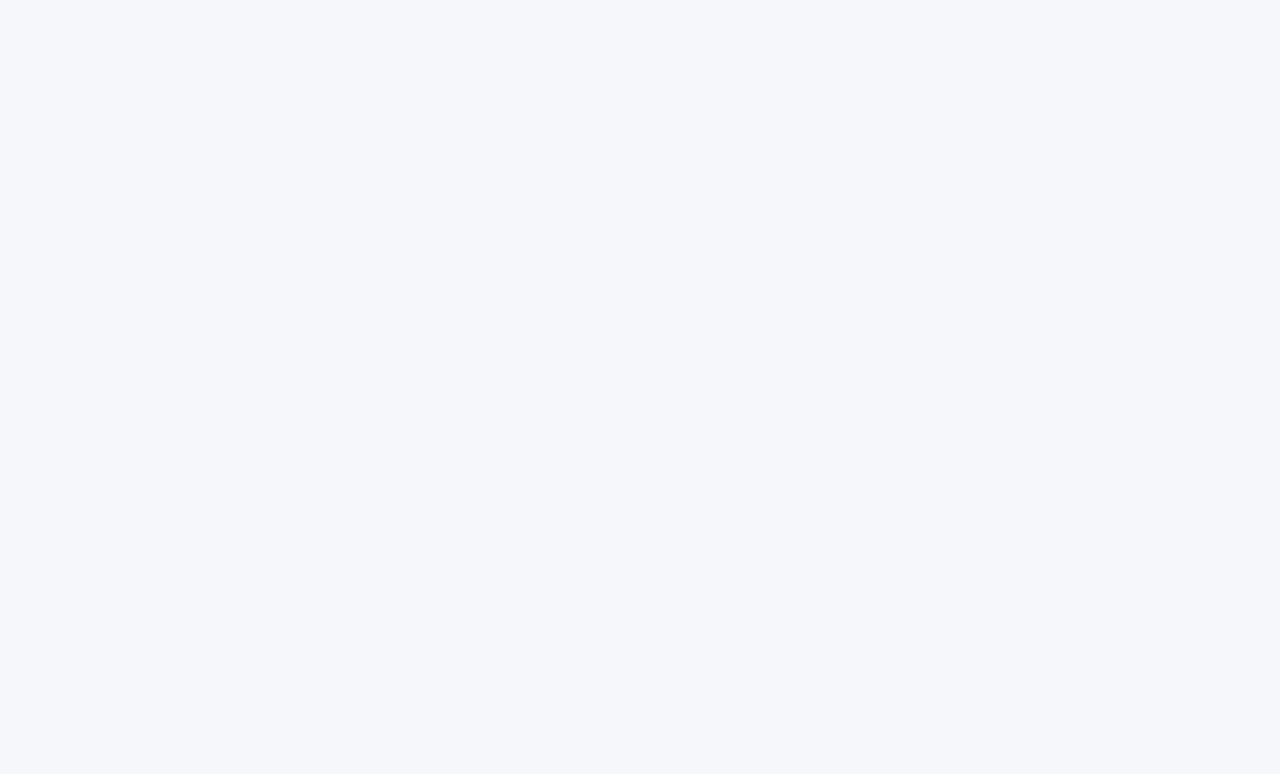
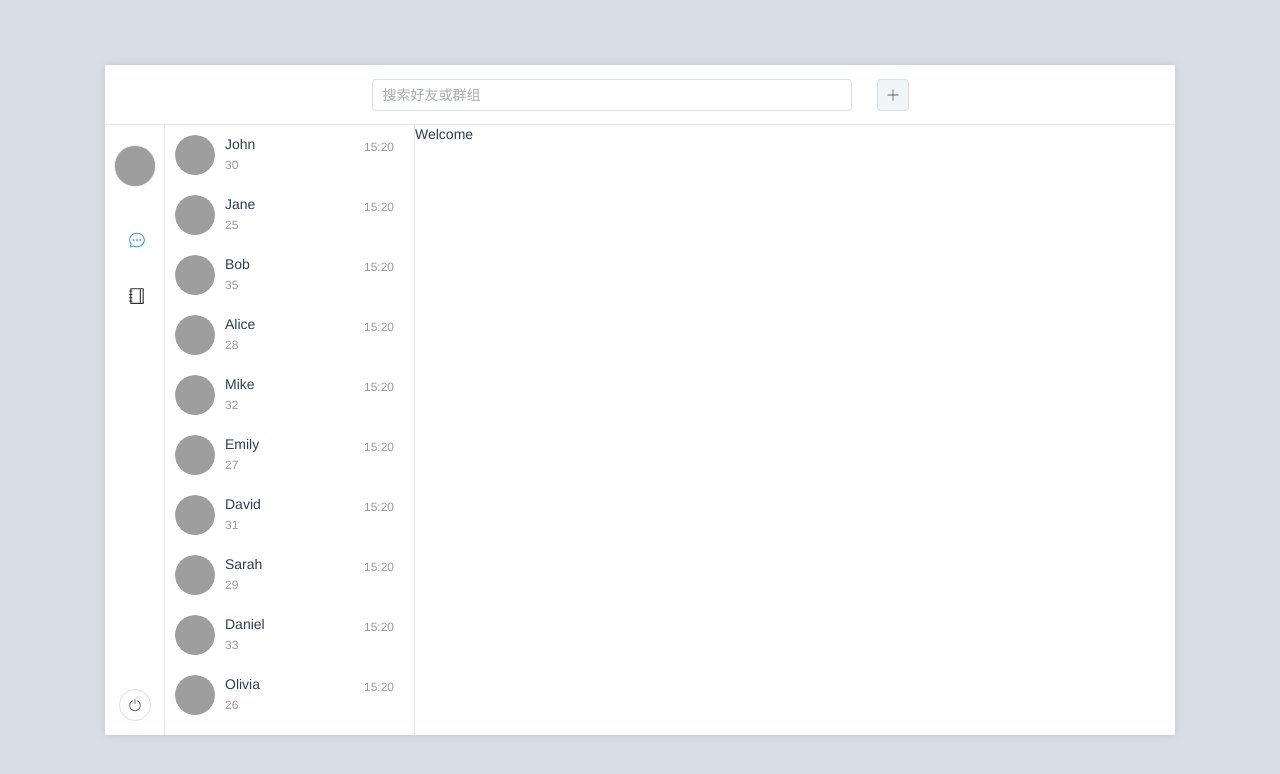
Before and after one commit to stillcalm/cctalk, a Vue app: page /home/chat/contact in a window 1280 px wide. Before the commit this address had no page. Shown: the top 774 px of the page. Built offline with nearby package versions, Linux system fonts and the light colour scheme; grey boxes are pictures that could not be loaded.

Commit message:
fix:router

```diff
--- a/src/components/friendList/FriendItem.vue
+++ b/src/components/chatList/ChatItem.vue
@@ -2,7 +2,7 @@
   <div>
     <div class="list-item">
 
-      <div class="right">
+      <div class="left">
         <div class="user-icon">
           <div>
             <el-avatar
@@ -17,7 +17,7 @@
         <div class="message">{{ props.message }}</div>
       </div>
 
-      <div class="left">
+      <div class="right">
         <div class="time">
             15:20
         </div>
@@ -54,7 +54,7 @@ const props = defineProps({
 .list-item:hover {
   background-color: #f5f5f5;
 }
-.right {
+.left {
   width: 60px;
   height: 100%;
   display: flex;
@@ -83,7 +83,7 @@ const props = defineProps({
   align-items: center;
   justify-content: center;
 }
-.left {
+.right {
   width: 50px;
   height: 100%;
 }
--- /dev/null
+++ b/src/components/chatList/ChatList.vue
@@ -0,0 +1,42 @@
+<template>
+  <el-scrollbar class="bc" v-if="friends.length > 0">
+    <ChatItem
+    v-for="friend in friends"
+    :key="friend.message"
+    :name="friend.name"
+    :message="friend.message"
+    >
+    </ChatItem>
+  </el-scrollbar>
+  <div class="bc" v-else></div>
+</template>
+
+<script setup>
+import { reactive } from 'vue';
+
+const friends = reactive([
+  { name: 'John', message: '30' },
+  { name: 'Jane', message: '25' },
+  { name: 'Bob', message: '35' },
+  { name: 'Alice', message: '28' },
+  { name: 'Mike', message: '32' },
+  { name: 'Emily', message: '27' },
+  { name: 'David', message: '31' },
+  { name: 'Sarah', message: '29' },
+  { name: 'Daniel', message: '33' },
+  { name: 'Olivia', message: '26' },
+  { name: 'James', message: '34' },
+  { name: 'Emma', message: '27' },
+  { name: 'Michael', message: '32' },
+  { name: 'Sophia', message: '28' },
+  { name: 'William', message: '31' },
+])
+
+</script>
+
+<style>
+.bc{
+  width: 100%;
+  height: 100%;
+}
+</style>
--- a/src/components/contactList/ContactItem.vue
+++ b/src/components/contactList/ContactItem.vue
@@ -1,5 +1,5 @@
 <template>
-  <div>
+  <div class="das">
     <div class="list-item">
       <div class="left">
         <div class="user-icon">
@@ -22,7 +22,7 @@
 const props = defineProps({
     name: {
         type: String,
-        default: '马东'
+        default: '默认名称'
     }
 })
 </script>
@@ -69,10 +69,7 @@ const props = defineProps({
   align-items: center;
   justify-content: center;
 }
-.left {
-  width: 50px;
-  height: 100%;
-}
+
 .time{
     text-align: left;
     font-size: 12px;
--- a/src/components/contactList/ContactList.vue
+++ b/src/components/contactList/ContactList.vue
@@ -2,9 +2,10 @@
   <el-scrollbar class="bc" v-if="contacts.length > 0">
     <ContactItem
       v-for="contact in contacts"
-      :key="contact.name"
+      :key="contact.uuid"
       :name="contact.name"
-      @click="moreInfo"
+      @click="console.log(contact.uuid),moreInfo"
+
     >
     </ContactItem>
   </el-scrollbar>
@@ -23,25 +24,47 @@ const moreInfo = () => {
 };
 
 const contacts = reactive([
-  { name: "John" },
-  { name: "Jane" },
-  { name: "Bob" },
-  { name: "Alice" },
-  { name: "Mike" },
-  { name: "Emily" },
-  { name: "David" },
-  { name: "Sarah" },
-  { name: "Michael" },
-  { name: "Emma" },
-  { name: "Matthew" },
-  { name: "Olivia" },
-  { name: "James" },
-  { name: "Ava" },
-  { name: "Benjamin" },
-  { name: "Isabella" },
-  { name: "Daniel" },
-  { name: "Sophia" },
-  { name: "Logan" },
+  {
+    name: "John",
+    uuid: "11111111",
+  },
+  {
+    name: "Jane",
+    uuid: "11111112",
+  },
+  { name: "Bob",
+    uuid: "11111113",
+  },
+  { name: "Alice",
+    uuid: "11111114",
+  },
+  { name: "Mike",
+    uuid: "11111115",
+  },
+  { name: "Emily",
+    uuid: "11111116",
+  },
+  { name: "David",
+    uuid: "11111117",
+  },
+  { name: "Sarah",
+    uuid: "11111118",
+  },
+  { name: "Michael",
+    uuid: "11111119",
+  },
+  { name: "Emma",
+    uuid: "11111120",
+  },
+  { name: "Matthew",
+    uuid: "11111121",
+  },
+  { name: "Olivia",
+    uuid: "11111122",
+  },
+  { name: "James",
+    uuid: "11111123",
+  }
 ]);
 </script>
 
--- a/src/components/friendList/FriendList.vue
+++ /dev/null
@@ -1,32 +0,0 @@
-<template>
-  <el-scrollbar class="bc" v-if="friends.length > 5">
-    <FriendItem
-    v-for="friend in friends"
-    :key="friend.message"
-    :name="name"
-    :message="message"
-    >
-    </FriendItem>
-  </el-scrollbar>
-  <div class="bc" v-else></div>
-</template>
-
-<script setup>
-import { reactive, toRef } from 'vue';
-
-const friends = reactive([
-  { name: 'John', message: '30' },
-  { name: 'Jane', message: '25' },
-  { name: 'Bob', message: '35' }
-])
-
-const { name, message } = toRef(friends)
-
-</script>
-
-<style>
-.bc{
-  width: 100%;
-  height: 100%;
-}
-</style>
--- a/src/views/ChatView.vue
+++ b/src/views/ChatView.vue
@@ -1,7 +1,7 @@
 <template>
   <el-container>
     <el-aside class="left-aside">
-      <FriendList></FriendList>
+      <ChatList></ChatList>
     </el-aside>
   <el-container>
     Welcome
@@ -45,7 +45,7 @@
 </template>
 
 <script setup>
-import FriendList from "@/components/friendList/FriendList.vue";
+import ChatList from "@/components/chatList/ChatList.vue";
 /* import mqtt from "mqtt"; */
 /* import { Tools, FolderRemove, Sunny, Picture } from "@element-plus/icons-vue";
 import { ref } from "vue";
```
Also changed, not shown: src/router/index.js (+4 -4 lines).
